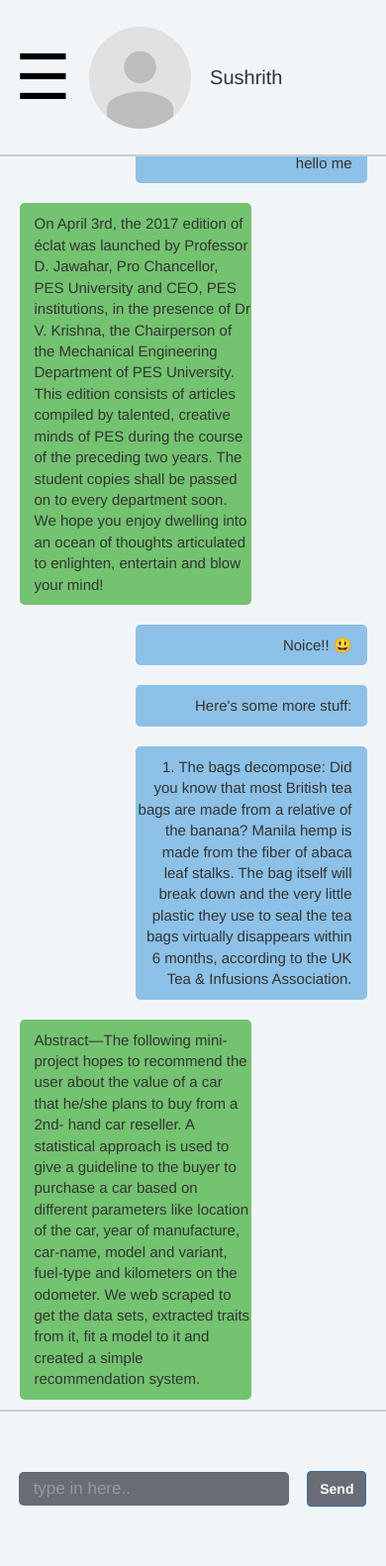
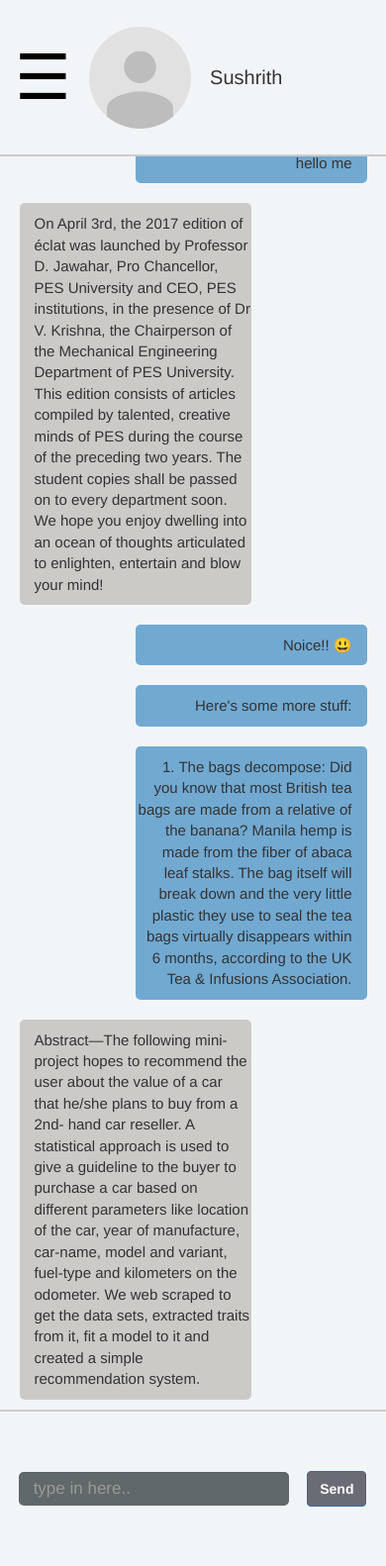
Before and after one commit to lolster/flyly-chat-app, a PHP site: page /views/chat.php in a window 390 px wide. Shown: the whole page at 99% size. Run offline with PHP 8.4, Linux system fonts and the light colour scheme.

Commit message:
Fixed minor bug when changing back to web view from mobile view

```diff
--- a/public/stylesheets/styles.css
+++ b/public/stylesheets/styles.css
@@ -6,7 +6,9 @@
 body, html {
 	height: 100%;
 	background-repeat: no-repeat;
-	background-color: rgb(122, 169, 207);
+	/*background-color: rgb(122, 169, 207);*/
+	background-color: #2b3f51;
+	background-image: url("../images/wp.jpg");
 }
 
 h1 {
@@ -223,7 +225,7 @@ a:hover {
 #left-pane {
 	border-bottom-left-radius: 10px;
 	border-top-left-radius: 10px;
-	background-color: rgb(68, 70, 83);
+	background-color: #322e32;
 	color: white;
 }
 
@@ -269,7 +271,7 @@ a:hover {
 	border: none;
 	color: black;
 	padding-left: 15px;
-	background-color: #6A6C75;
+	background-color: #61686a;
 	border-radius: 5px;
 	font-size: 17px;
 	transition: 0.2s ease-in-out;
@@ -298,7 +300,7 @@ a:hover {
 	font-size: 15px;
 	border-radius: 5px;
 	border: none;
-	background-color: rgb(115, 195, 112);
+	background-color: #cbcac6;
 
 	margin-left: 5%;
 	margin-top: 10px;
@@ -318,7 +320,7 @@ a:hover {
 	font-size: 15px;
 	border-radius: 5px;
 	border: none;
-	background-color: rgb(141, 193, 231);
+	background-color: #72a9d1;
 
 	margin-right: 5%;
 	margin-top: 10px;
@@ -380,6 +382,10 @@ a:hover {
 		align-items: center;
 	}
 
+	#conversation-area {
+		height: 80vh;
+	}
+
 	.front-page-elem-left, .front-page-elem-right {
 		margin: auto;
 	}
--- a/views/chat.php
+++ b/views/chat.php
@@ -13,10 +13,14 @@
 
 		<script>
 			function openPane() {
-				document.getElementById("left-pane").style.width = "100%";
+				if (window.innerWidth < 992) {
+					document.getElementById("left-pane").style.width = "100%";
+				}
 			}
 			function closePane() {
-				document.getElementById("left-pane").style.width = "0%";
+				if (window.innerWidth < 992) {
+					document.getElementById("left-pane").style.width = "0%";
+				}
 			}
 
 			// select particular thread for chatting
```
Also changed, not shown: public/images/wp.jpg (added).
